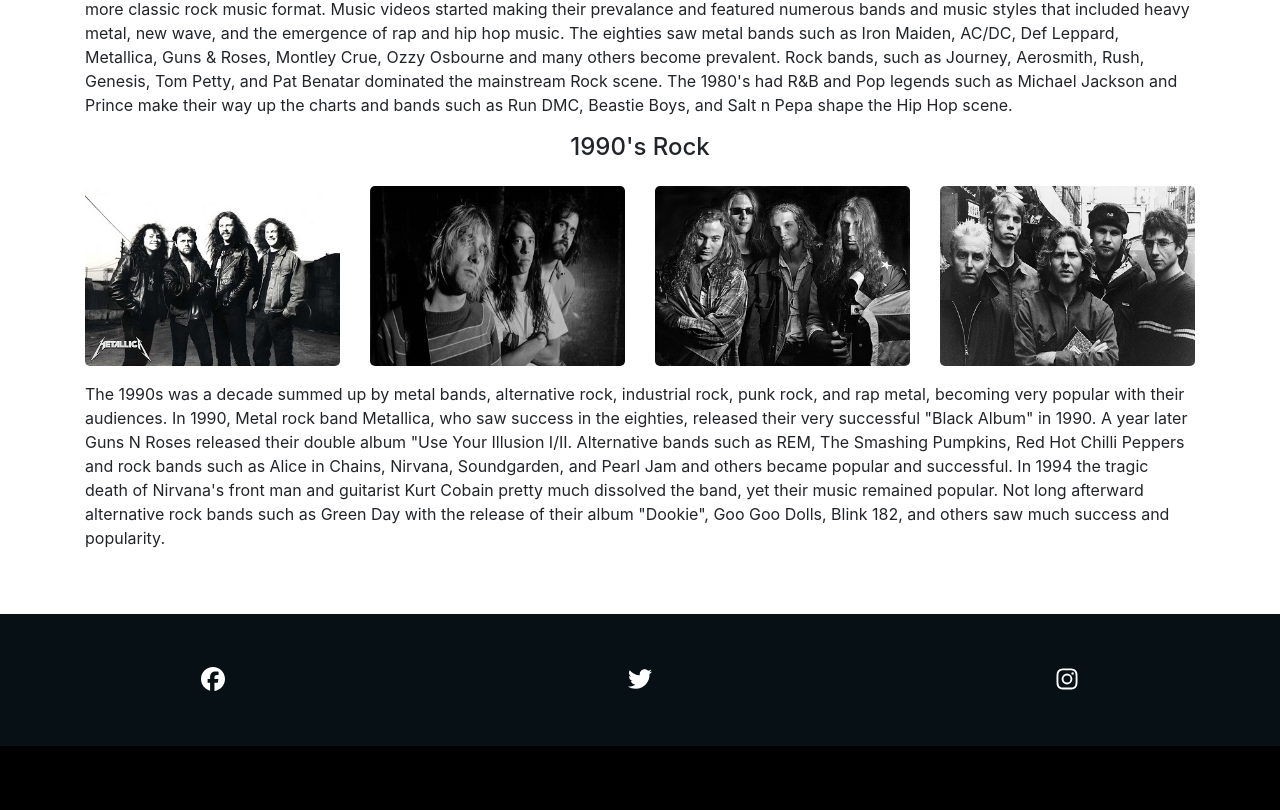
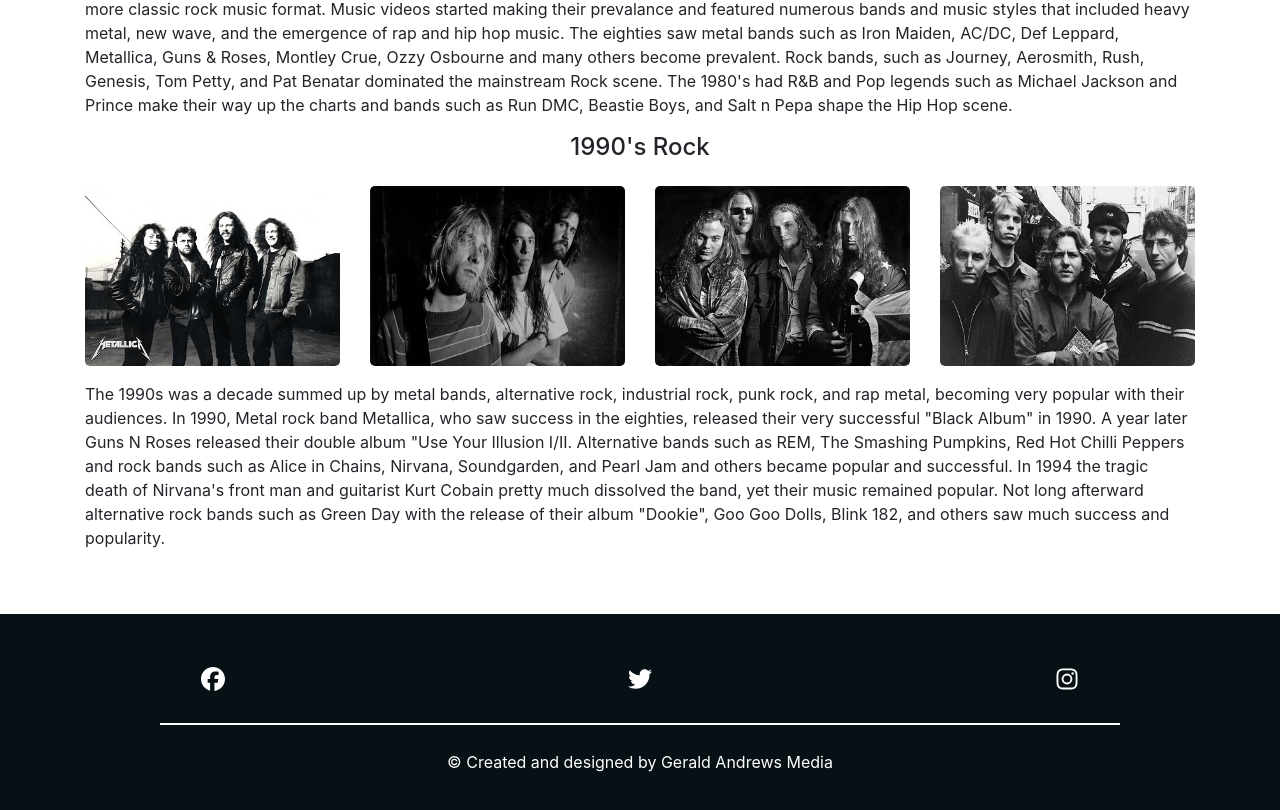
Before and after one commit to geraldandrews/Classic-Rock-Music-Website, a plain HTML site: page history.htm in a window 1280 px wide. Shown: the part 2506-3316 px from the top of the page. Before the commit the page ends 3252 px from the top, so only its background shows below. Drawn offline with Linux system fonts and the light colour scheme; a script that the page names is missing.

Commit message:
Update history.htm

```diff
--- a/history.htm
+++ b/history.htm
@@ -357,6 +357,8 @@
        <i class="fab fa-instagram"></i>
      </a>
   </div>
+  <div class="divider"></div>
+  <p>&copy Created and designed by <a href="https://geraldandrewsmedia.com/" target="_blank">Gerald Andrews Media</p>
 </footer>
 
 <!-- jquery -->
```
